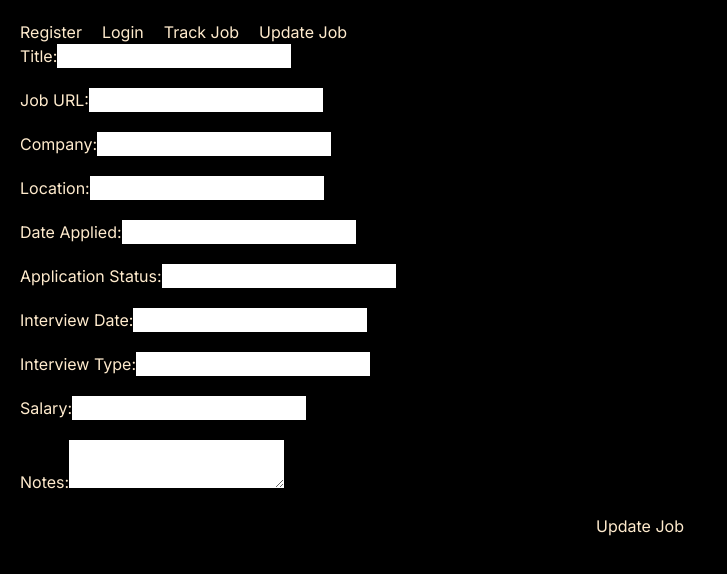
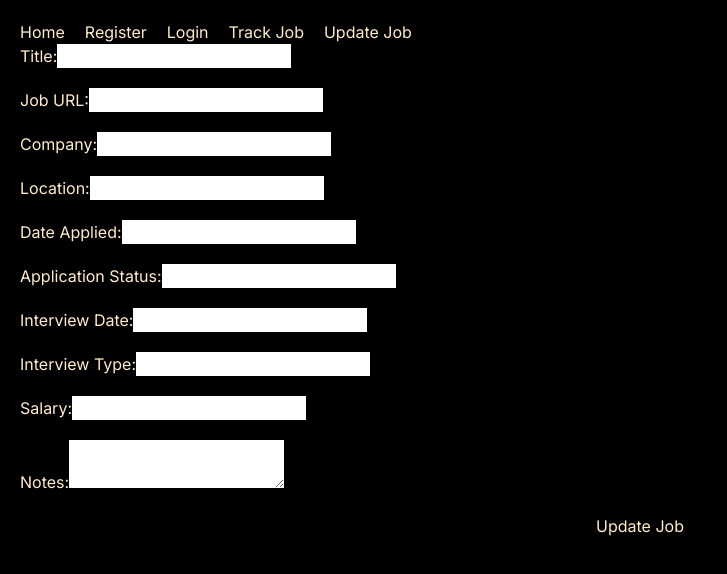
Before and after one commit to vincentpalomo/MGMT-Frontend, a Next.js app: page /update-job in a window 1280 px wide. Shown: the top 574 px of the page, without its empty margins (0-727 px from the left). Built offline with nearby package versions, Linux system fonts and the light colour scheme; no server answers.

Commit message:
updated navbar

```diff
--- a/app/Components/NavBar.tsx
+++ b/app/Components/NavBar.tsx
@@ -9,11 +9,15 @@ const NavBar = ({ user: user }: Props) => {
   console.log(user);
   return (
     <>
-      <div className="space-x-5">
-        <Link href="/register">Register</Link>
-        <Link href={'/login'}>Login</Link>
-        <Link href={'/create-job'}>Track Job</Link>
-        <Link href={'/update-job'}>Update Job</Link>
+      <div className="flex justify-between">
+        <div className="space-x-5">
+          <Link href={'/'}>Home</Link>
+          <Link href="/register">Register</Link>
+          <Link href={'/login'}>Login</Link>
+          <Link href={'/create-job'}>Track Job</Link>
+          <Link href={'/update-job'}>Update Job</Link>
+        </div>
+        {user && <div>Welcome, {user.username} 👋</div>}
       </div>
     </>
   );
```
